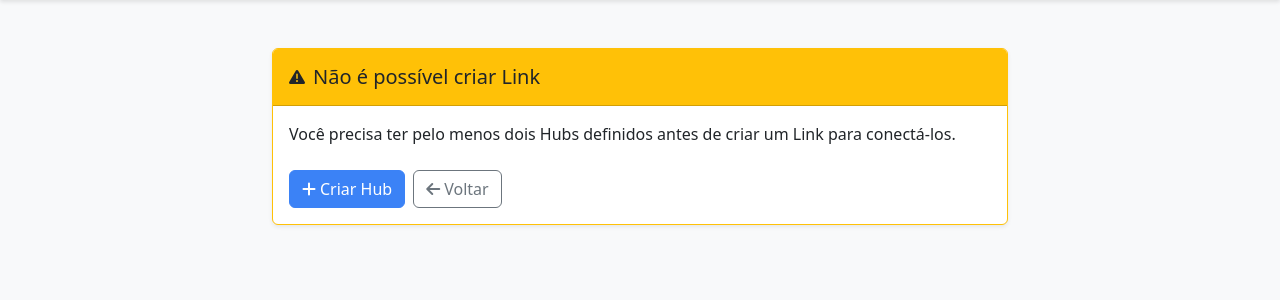
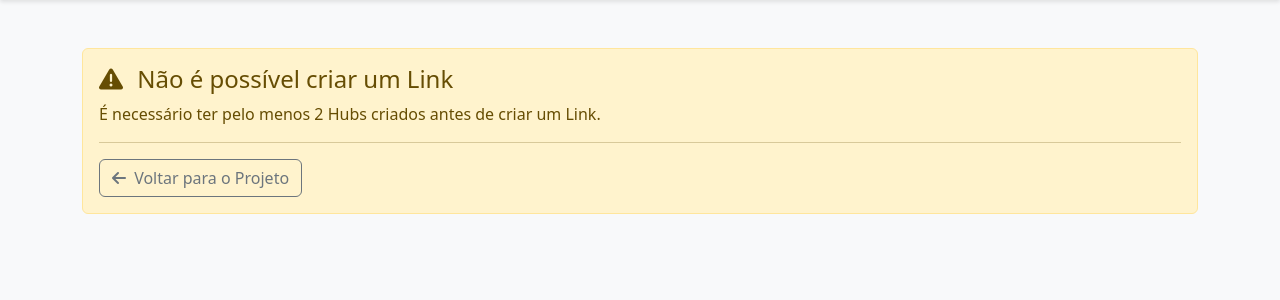
Before and after one commit to edvaldo-gutierres/datavault_modeler, a Django app: page /project/4/link/new/ in a window 1280 px wide. Shown: the part 56-356 px from the top of the page. Run offline with Django 5.2, Linux system fonts and the light colour scheme; data comes from the database, SQL or seed files in the repository; both versions use the stored data as it was after the commit.

Commit message:
Enhance project context in hub, link, and satellite creation views
- Added project context to the create_hub, create_link, and create_satellite views to improve user experience.
- Updated templates to use project primary key for navigation links instead of relying on query parameters.
- Improved error handling templates for insufficient hubs and parents by including project context in the navigation links.
- Updated binary files for the database and cached Python files.

```diff
--- a/modeler/templates/modeler/create_hub.html
+++ b/modeler/templates/modeler/create_hub.html
@@ -58,7 +58,7 @@
                             <button type="submit" class="btn btn-primary">
                                 <i class="fas fa-save me-1"></i>Salvar Hub
                             </button>
-                            <a href="{% url 'project_detail' request.GET.project %}" class="btn btn-outline-secondary">
+                            <a href="{% url 'project_detail' project.pk %}" class="btn btn-outline-secondary">
                                 <i class="fas fa-times me-1"></i>Cancelar
                             </a>
                         </div>
--- a/modeler/templates/modeler/create_link.html
+++ b/modeler/templates/modeler/create_link.html
@@ -8,7 +8,7 @@
         <div class="col-lg-8 mx-auto">
             <!-- Botão Voltar -->
             <div class="mb-3">
-                <a href="{% url 'project_detail' request.GET.project %}" class="btn btn-outline-secondary">
+                <a href="{% url 'project_detail' project.pk %}" class="btn btn-outline-secondary">
                     <i class="fas fa-arrow-left me-1"></i>Voltar para o Projeto
                 </a>
             </div>
@@ -20,7 +20,7 @@
                             <i class="fas fa-link text-warning me-2"></i>
                             <h3 class="card-title h5 mb-0">Criar Novo Link</h3>
                         </div>
-                        <a href="{% url 'project_detail' request.GET.project %}" class="btn btn-sm btn-outline-secondary">
+                        <a href="{% url 'project_detail' project.pk %}" class="btn btn-sm btn-outline-secondary">
                             <i class="fas fa-times me-1"></i>Fechar
                         </a>
                     </div>
@@ -103,7 +103,7 @@
                             <button type="submit" class="btn btn-primary">
                                 <i class="fas fa-save me-1"></i>Salvar Link
                             </button>
-                            <a href="{% url 'project_detail' request.GET.project %}" class="btn btn-outline-secondary">
+                            <a href="{% url 'project_detail' project.pk %}" class="btn btn-outline-secondary">
                                 <i class="fas fa-times me-1"></i>Cancelar
                             </a>
                         </div>
--- a/modeler/templates/modeler/create_satellite.html
+++ b/modeler/templates/modeler/create_satellite.html
@@ -96,7 +96,7 @@
                         </div>
 
                         <div class="d-flex justify-content-between">
-                            <a href="{% url 'project_detail' form.initial.project %}" class="btn btn-secondary">
+                            <a href="{% url 'project_detail' project.pk %}" class="btn btn-secondary">
                                 <i class="fas fa-times"></i> Cancelar
                             </a>
                             <button type="submit" class="btn btn-primary">
--- a/modeler/templates/modeler/error_not_enough_hubs.html
+++ b/modeler/templates/modeler/error_not_enough_hubs.html
@@ -3,29 +3,20 @@
 {% block title %}Erro - Data Vault Modeler{% endblock %}
 
 {% block content %}
-<div class="container py-4">
-    <div class="row">
-        <div class="col-lg-8 mx-auto">
-            <div class="card border-warning shadow-sm">
-                <div class="card-header bg-warning text-dark py-3">
-                    <div class="d-flex align-items-center">
-                        <i class="fas fa-exclamation-triangle me-2"></i>
-                        <h3 class="card-title h5 mb-0">Não é possível criar Link</h3>
-                    </div>
-                </div>
-                <div class="card-body">
-                    <p class="mb-4">Você precisa ter pelo menos dois Hubs definidos antes de criar um Link para conectá-los.</p>
-                    <div class="d-flex gap-2">
-                        <a href="{% url 'create_hub' %}?project={{ request.GET.project }}" class="btn btn-primary">
-                            <i class="fas fa-plus me-1"></i>Criar Hub
-                        </a>
-                        <a href="{% url 'project_detail' request.GET.project %}" class="btn btn-outline-secondary">
-                            <i class="fas fa-arrow-left me-1"></i>Voltar
-                        </a>
-                    </div>
-                </div>
-            </div>
-        </div>
+<div class="container mt-4">
+    <div class="alert alert-warning" role="alert">
+        <h4 class="alert-heading">
+            <i class="fas fa-exclamation-triangle me-2"></i>
+            Não é possível criar um Link
+        </h4>
+        <p>É necessário ter pelo menos 2 Hubs criados antes de criar um Link.</p>
+        <hr>
+        <p class="mb-0">
+            <a href="{% url 'project_detail' project.pk %}" class="btn btn-outline-secondary">
+                <i class="fas fa-arrow-left me-1"></i>
+                Voltar para o Projeto
+            </a>
+        </p>
     </div>
 </div>
 {% endblock %}
--- a/modeler/views.py
+++ b/modeler/views.py
@@ -27,6 +27,7 @@ def index(request):
     })
 
 def create_hub(request, project_pk):
+    """Cria um novo Hub."""
     project = get_object_or_404(Project, pk=project_pk)
 
     if request.method == 'POST':
@@ -37,7 +38,10 @@ def create_hub(request, project_pk):
     else:
         form = HubForm(initial={'project': project.pk})
 
-    return render(request, 'modeler/create_hub.html', {'form': form})
+    return render(request, 'modeler/create_hub.html', {
+        'form': form,
+        'project': project
+    })
 
 def update_hub(request, pk):
     hub = get_object_or_404(Hub, pk=pk)
@@ -79,6 +83,7 @@ def delete_hub(request, pk):
     return render(request, 'modeler/hub_confirm_delete.html', context)
 
 def create_link(request, project_pk):
+    """Cria um novo Link."""
     project = get_object_or_404(Project, pk=project_pk)
 
     if request.method == 'POST':
@@ -90,11 +95,15 @@ def create_link(request, project_pk):
         form = LinkForm(initial={'project': project.pk})
 
     if Hub.objects.filter(project=project).count() < 2:
-        return render(request, 'modeler/error_not_enough_hubs.html')
+        return render(request, 'modeler/error_not_enough_hubs.html', {'project': project})
 
-    return render(request, 'modeler/create_link.html', {'form': form})
+    return render(request, 'modeler/create_link.html', {
+        'form': form,
+        'project': project
+    })
 
 def create_satellite(request, project_pk):
+    """Cria um novo Satellite."""
     project = get_object_or_404(Project, pk=project_pk)
 
     if request.method == 'POST':
@@ -130,11 +139,12 @@ def create_satellite(request, project_pk):
         formset = AttributeFormSet(prefix='attributes')
 
     if not form.fields['parent'].choices:
-        return render(request, 'modeler/error_no_parents.html')
+        return render(request, 'modeler/error_no_parents.html', {'project': project})
 
     return render(request, 'modeler/create_satellite.html', {
         'form': form,
-        'formset': formset
+        'formset': formset,
+        'project': project
     })
 
 def update_satellite(request, pk):
```
Also changed, not shown: modeler/templates/modeler/error_no_parents.html (+14 -26 lines), db.sqlite3.
